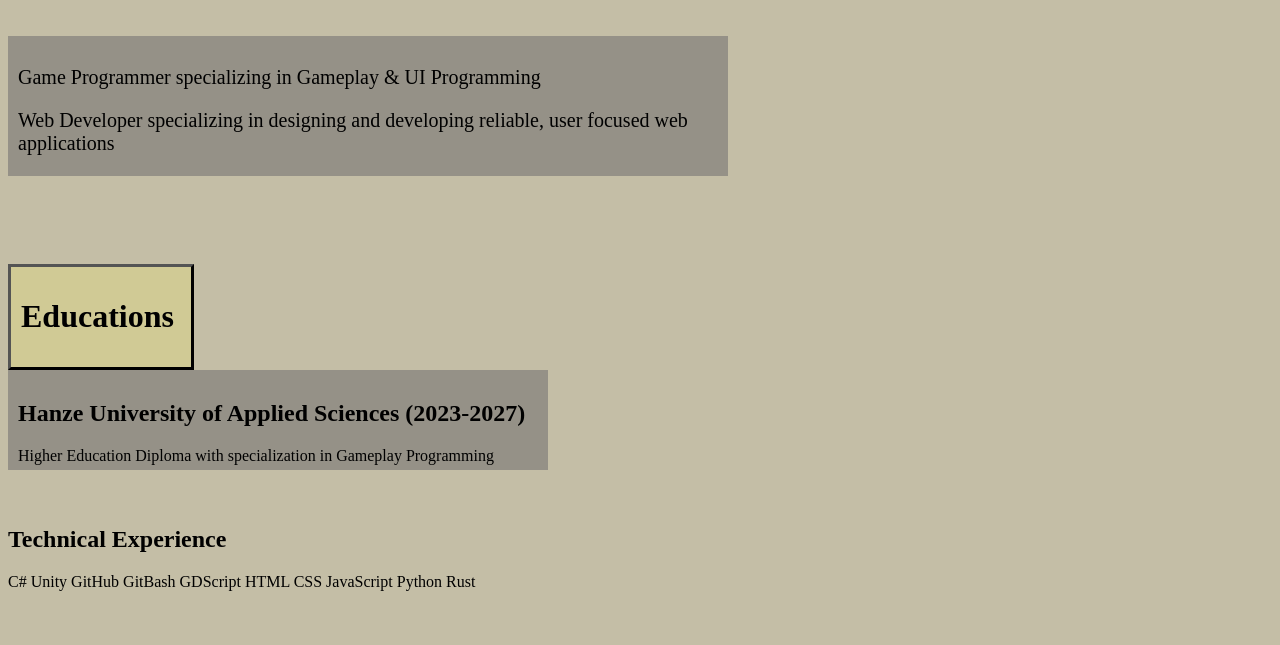
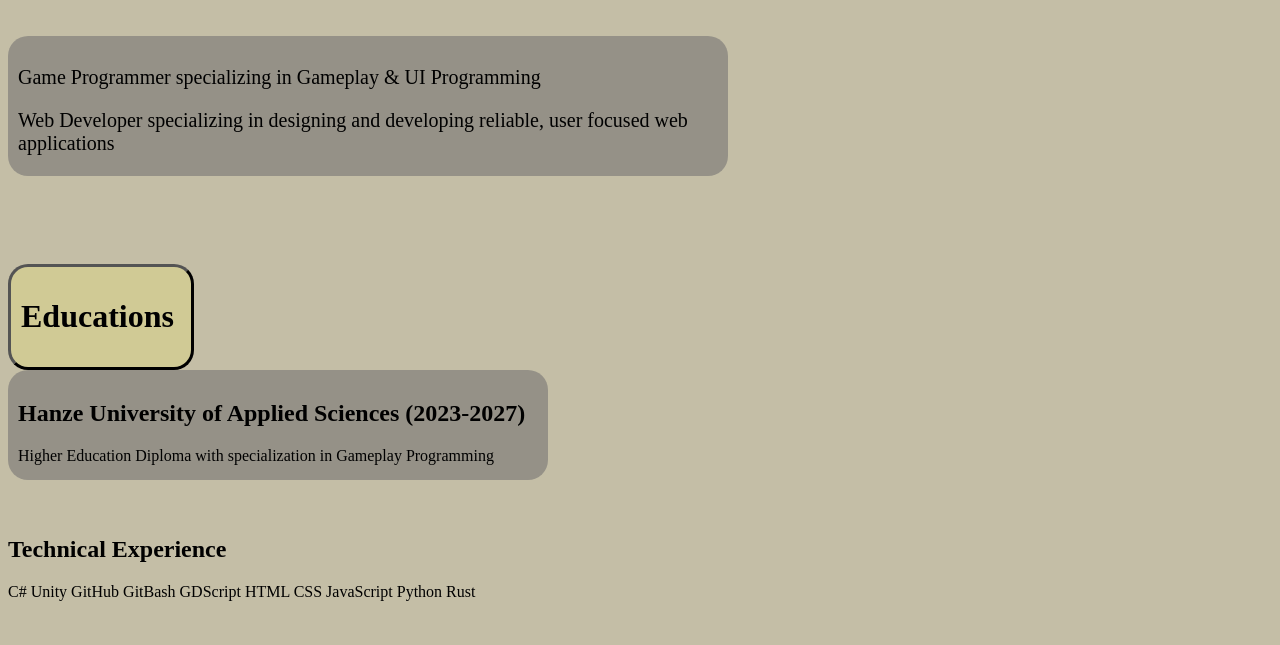
Before and after one commit to Billisman/MyPortfolio.github.io, a plain HTML site: page index.html in a window 1280 px wide. Shown: the part 109-754 px from the top of the page. Drawn offline with Linux system fonts and the light colour scheme; a script that the page names is missing.

Commit message:
more styling on css

```diff
--- a/style.css
+++ b/style.css
@@ -28,6 +28,7 @@ body{
     height: 120px;
     padding: 10px;
     background: rgba(116, 115, 115, 0.582);
+    border-radius: 20px;
 }
 
 #education{
@@ -36,11 +37,13 @@ body{
     padding: 10px;
     border: 0.2rem outset black;
     background: hsl(54, 39%, 70%);
+    border-radius: 20px;
 }
 
 #higher-education{
     width: 520px;
-    height: 80px;
+    height: 90px;
     padding: 10px;
     background: rgba(116, 115, 115, 0.582);
+    border-radius: 20px;
 }
```
